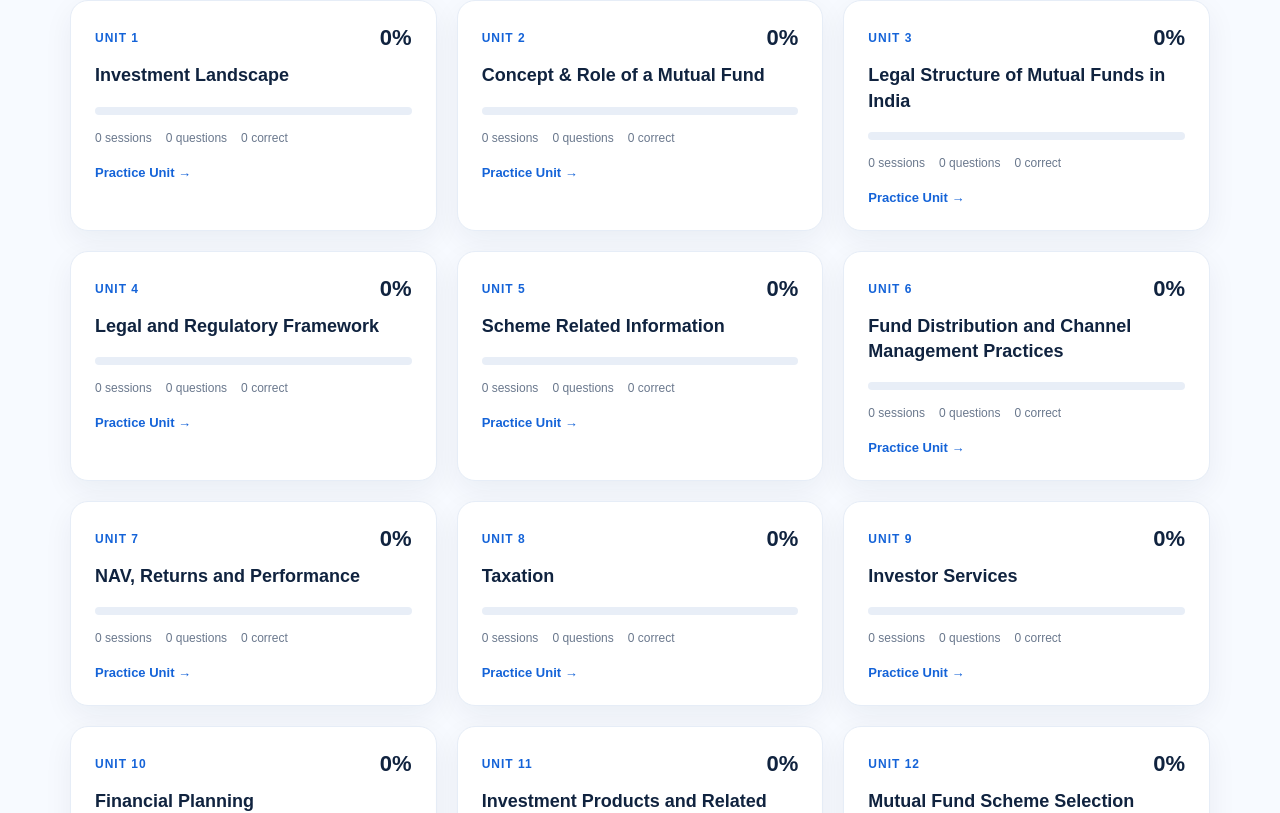
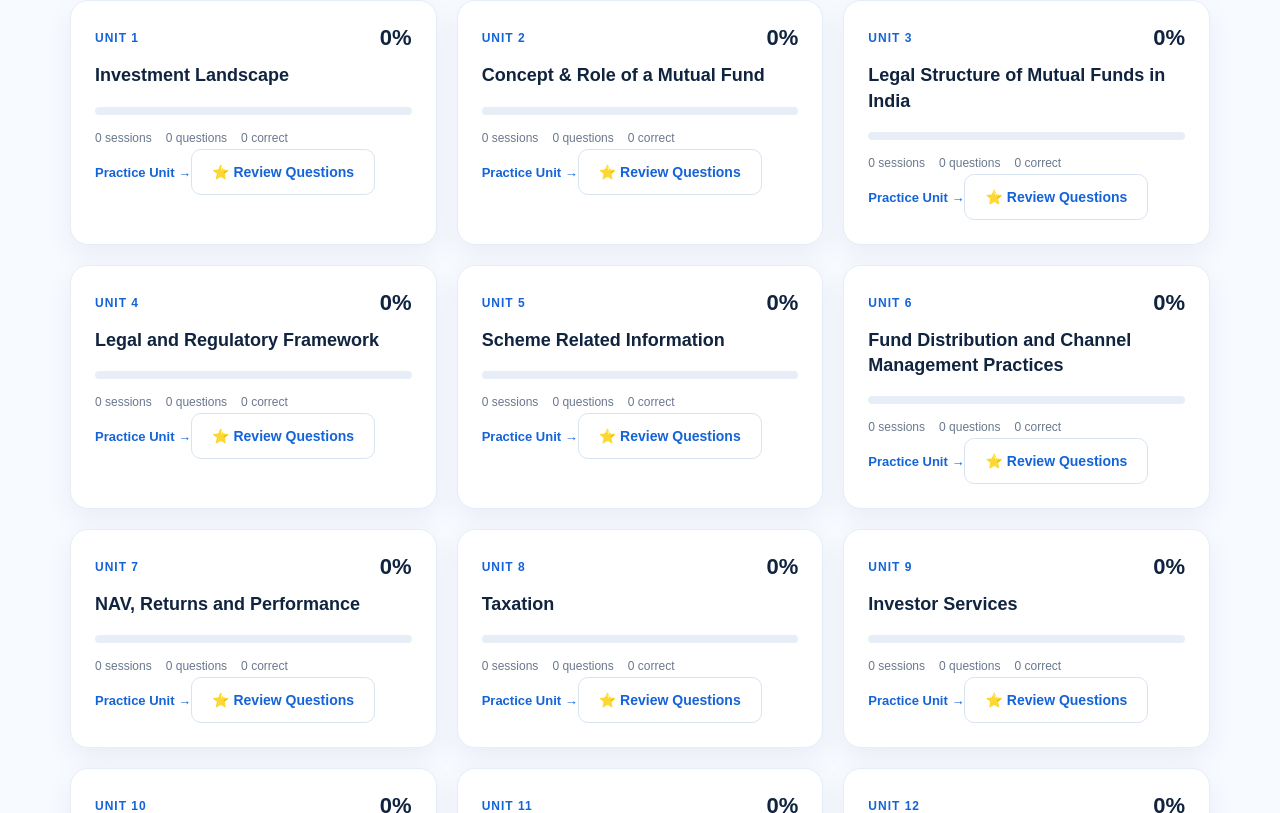
Before and after one commit to Aravind100/aravind-financial-expert, a Next.js app: page /nism/v-a/dashboard in a window 1280 px wide. Shown: the part 1207-2020 px from the top of the page. Built offline with nearby package versions, Linux system fonts and the light colour scheme.

Commit message:
Add link to review questions in NismStudyDashboard

```diff
--- a/components/NismStudyDashboard.tsx
+++ b/components/NismStudyDashboard.tsx
@@ -458,6 +458,13 @@ export default function NismStudyDashboard() {
                   Practice Unit →
                 </Link>
 
+                <Link
+  href="/nism/v-a/review"
+  className="nism-secondary-btn"
+>
+  ⭐ Review Questions
+</Link>
+
               </div>
             ))}
 
```
